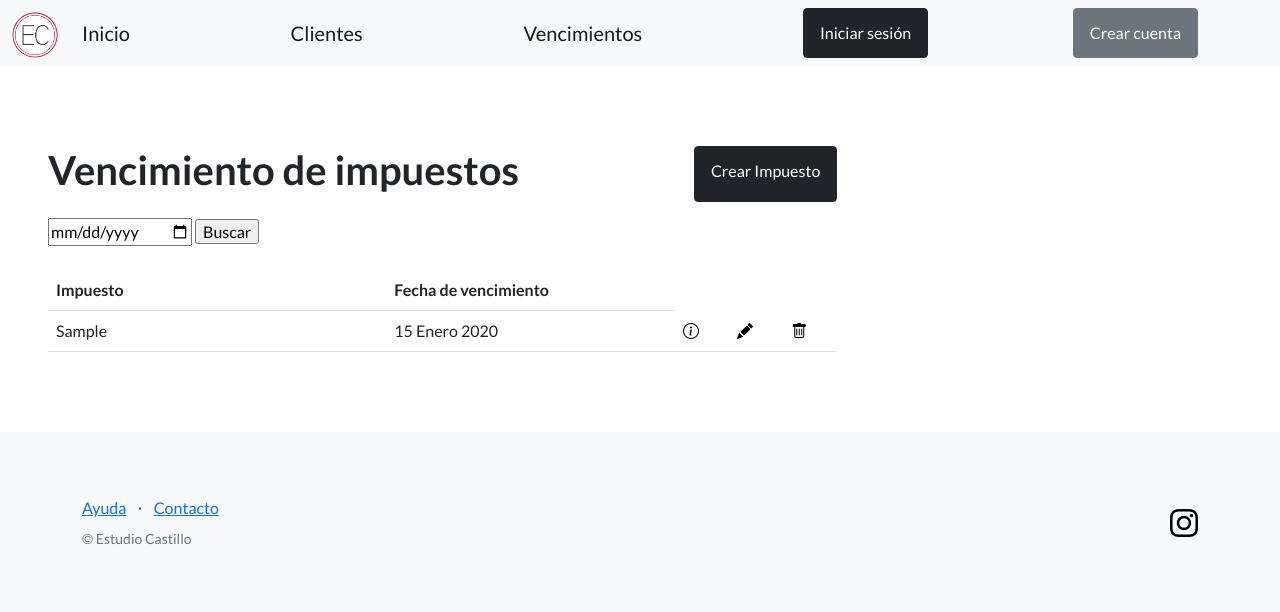
After one commit to stillpoch84/EstudioCastillo, a Django app: page /agenda/vencimientos/ in a window 1280 px wide. The commit adds this page. Shown: the top 612 px of the page. Run offline with Django 4.2, Linux system fonts and the light colour scheme; tables that the repository leaves empty hold one stand-in row (values such as "Sample post"); some libraries are stand-ins or nearby versions.

Commit message:
Renombrado impuesto por vencimiento. Agregado el campo honorarios en Cliente

```diff
--- a/agenda/admin.py
+++ b/agenda/admin.py
@@ -2,6 +2,6 @@ from django.contrib import admin
 
 # Register your models here.
 
-from agenda.models import Impuesto
+from agenda.models import Vencimiento
 
-admin.site.register(Impuesto)
+admin.site.register(Vencimiento)
--- a/agenda/models.py
+++ b/agenda/models.py
@@ -4,7 +4,7 @@ from ckeditor.fields import RichTextField
 from django.core.validators import MinLengthValidator, MaxLengthValidator, RegexValidator
 
 
-class Impuesto(models.Model):
+class Vencimiento(models.Model):
     impuesto = models.CharField(max_length=64, blank=False, null=False)
     fecha_vencimiento = models.DateField(blank=True, null=True)
 
--- /dev/null
+++ b/agenda/templates/agenda/vencimiento_list.html
@@ -0,0 +1,51 @@
+{% extends "app_estudiocastillo/base.html" %}
+
+{% block contenido %}
+<section>
+  <div>
+    <div class="col-md-8 mt-3 left">
+      <div class="d-flex justify-content-between mb-3">
+    <h1>Vencimiento de impuestos</h1>
+    <a href="{% url 'vencimiento_create' %}" class="btn btn-dark">Crear Impuesto</a>
+      </div>
+     <form action="{% url 'vencimiento_search' %}" method="GET">
+      {% csrf_token %}
+      <!--<input name="q" type="text" placeholder="Ingrese palabra clave."> -->
+      <input type="date" value="Buscar">
+      <input type="submit" value="Buscar">
+    </form>
+    <br>
+
+    <table class="table">
+      <tbody>
+        <tr>
+          <th style="min-width: 200px;">Impuesto</th>
+          <th>Fecha de vencimiento</th>
+         </tr>
+        {% for vencimiento in object_list %}
+        <tr>
+          <td>{{ vencimiento.impuesto }}</td>
+          <td>{{ vencimiento.fecha_vencimiento }}</td>
+          <td>
+            <a href="{% url 'ver_vencimiento' vencimiento.id %}">
+            <span class='bi bi-info-circle' style="color: black;"></span>
+            </a>
+          </td>
+          <td>
+            <a href="{% url 'vencimiento_edit' vencimiento.id %}">
+              <span class='bi bi-pencil-fill' style="color: black;"></span>
+            </a>
+          </td>
+          <td>
+            <a href="{% url 'vencimiento_delete' vencimiento.id %}">
+              <i class="bi bi-trash" style="color: black;"></i>
+            </a>
+          </td>
+        </tr>
+        {% endfor %}
+      </tbody>
+    </table>
+
+  </div>
+ </section>
+ {% endblock contenido %}
--- a/agenda/urls.py
+++ b/agenda/urls.py
@@ -2,16 +2,16 @@ from django.contrib import admin
 from django.urls import path
 
 
-from agenda.views import ImpuestoListView, ImpuestoCreateView, BuscarImpuestoView, ImpuestoDetailView, ImpuestoUpdateView, ImpuestoDeleteView
+from agenda.views import VencimientoListView, VencimientoCreateView, BuscarVencimientoView, VencimientoDetailView, VencimientoUpdateView, VencimientoDeleteView
 
 
 urlpatterns = [
-    path('impuestos/', ImpuestoListView.as_view(), name='impuesto_list'),
-    path('crear-impuesto/', ImpuestoCreateView.as_view(), name='impuesto_create'),
-    path('buscar-impuesto/', BuscarImpuestoView.as_view(), name='impuesto_search'),
-    path('impuesto/<int:pk>/', ImpuestoDetailView.as_view(), name='ver_impuesto'),
-    path('editar-impuesto/<int:pk>/', ImpuestoUpdateView.as_view(), name="impuesto_edit"),
-    path('eliminar-impuesto/<int:pk>/', ImpuestoDeleteView.as_view(), name="impuesto_delete"),
+    path('vencimientos/', VencimientoListView.as_view(), name='vencimiento_list'),
+    path('crear-vencimiento/', VencimientoCreateView.as_view(), name='vencimiento_create'),
+    path('buscar-vencimiento/', BuscarVencimientoView.as_view(), name='vencimiento_search'),
+    path('vencimiento/<int:pk>/', VencimientoDetailView.as_view(), name='ver_vencimiento'),
+    path('editar-vencimiento/<int:pk>/', VencimientoUpdateView.as_view(), name="vencimiento_edit"),
+    path('eliminar-vencimiento/<int:pk>/', VencimientoDeleteView.as_view(), name="vencimiento_delete"),
 
 
 
--- a/agenda/views.py
+++ b/agenda/views.py
@@ -6,36 +6,36 @@ from django.contrib.auth.mixins import LoginRequiredMixin
 from django.db.models import Q
 from django import forms
 
-from agenda.models import Impuesto
+from agenda.models import Vencimiento
 
 
-class ImpuestoListView(ListView):
-    model = Impuesto
-    template_name = 'impuestos/impuesto_list.html'
+class VencimientoListView(ListView):
+    model = Vencimiento
+    template_name = 'vencimiento/vencimiento_list.html'
 
-class ImpuestoCreateView(LoginRequiredMixin, CreateView):
-    model = Impuesto
-    fields = ('impuesto', 'fecha_vencimiento')
-    success_url = reverse_lazy('impuesto_list')
+class VencimientoCreateView(LoginRequiredMixin, CreateView):
+    model = Vencimiento
+    fields = ('vencimiento', 'fecha_vencimiento')
+    success_url = reverse_lazy('vencimiento_list')
 
-class BuscarImpuestoView(ListView):
-    model = Impuesto
-    template_name = 'agenda/impuesto_search.html'
+class BuscarVencimientoView(ListView):
+    model = Vencimiento
+    template_name = 'agenda/vencimiento_search.html'
 
     def get_queryset(self):
         query = self.request.GET.get('q')
-        object_list = Impuesto.objects.filter(Q(impuesto__icontains=query))
+        object_list = Vencimiento.objects.filter(Q(impuesto__icontains=query))
         return object_list
 
-class ImpuestoDetailView(LoginRequiredMixin, DetailView):
-    model = Impuesto
-    success_url = reverse_lazy('impuesto_list')
+class VencimientoDetailView(LoginRequiredMixin, DetailView):
+    model = Vencimiento
+    success_url = reverse_lazy('vencimiento_list')
 
-class ImpuestoUpdateView(LoginRequiredMixin, UpdateView):
-    model = Impuesto
+class VencimientoUpdateView(LoginRequiredMixin, UpdateView):
+    model = Vencimiento
     fields = ('impuesto', 'fecha_vencimiento')
-    success_url = reverse_lazy('impuesto_list')
+    success_url = reverse_lazy('vencimiento_list')
 
-class ImpuestoDeleteView(LoginRequiredMixin, DeleteView):
-    model = Impuesto
-    success_url = reverse_lazy('impuesto_list')
+class VencimientoDeleteView(LoginRequiredMixin, DeleteView):
+    model = Vencimiento
+    success_url = reverse_lazy('vencimiento_list')
--- a/app_estudiocastillo/templates/app_estudiocastillo/base.html
+++ b/app_estudiocastillo/templates/app_estudiocastillo/base.html
@@ -30,8 +30,8 @@
             <div class="container">
                 <img src="{% static 'images/estudiologo.gif' %}" alt="Estudio Castillo" class="logo" width=90 height=90>
                 <a class="navbar-brand" href="{% url 'inicio' %}">Inicio</a>
-                <a class="navbar-brand" href="{% url 'lista_clientes' %}">Clientes</a>
-                <a class="navbar-brand" href="{% url 'impuesto_list' %}">Impuestos</a>
+                <a class="navbar-brand" href="{% url 'cliente_list' %}">Clientes</a>
+                <a class="navbar-brand" href="{% url 'vencimiento_list' %}">Vencimientos</a>
                 {% if user.is_authenticated %}
                 <div class="dropdown">
                     <button class="btn btn-secondary dropdown-toggle" type="button" id="dropdownMenuButton1" data-bs-toggle="dropdown" aria-expanded="false">
--- a/app_estudiocastillo/templates/app_estudiocastillo/cliente_form.html
+++ b/app_estudiocastillo/templates/app_estudiocastillo/cliente_form.html
@@ -9,6 +9,6 @@
 </form>
 
 <br>
-<a href="{% url 'lista_clientes' %}">Volver a la lista.</a>
+<a href="{% url 'cliente_list' %}">Volver a la lista.</a>
 
 {% endblock contenido %}
--- a/app_estudiocastillo/urls.py
+++ b/app_estudiocastillo/urls.py
@@ -6,12 +6,12 @@ from app_estudiocastillo.views import ClienteListView, ClienteCreateView, Buscar
 
 
 urlpatterns = [
-    path('clientes/', ClienteListView.as_view(), name='lista_clientes'),
-    path('crear-cliente/', ClienteCreateView.as_view(), name='crear_cliente'),
-    path('buscar-cliente/', BuscarClienteView.as_view(), name='buscar_cliente'),
-    path('clientes/<int:pk>/', ClienteDetailView.as_view(), name='ver_cliente'),
-    path('editar-cliente/<int:pk>/', ClienteUpdateView.as_view(), name="editar_cliente"),
-    path('eliminar-cliente/<int:pk>/', ClienteDeleteView.as_view(), name="eliminar_cliente"),
+    path('clientes/', ClienteListView.as_view(), name='cliente_list'),
+    path('crear-cliente/', ClienteCreateView.as_view(), name='cliente_create'),
+    path('buscar-cliente/', BuscarClienteView.as_view(), name='cliente_search'),
+    path('clientes/<int:pk>/', ClienteDetailView.as_view(), name='cliente_detail'),
+    path('editar-cliente/<int:pk>/', ClienteUpdateView.as_view(), name="cliente_edit"),
+    path('eliminar-cliente/<int:pk>/', ClienteDeleteView.as_view(), name="cliente_delete"),
 
 
 ]
```
Also changed, not shown: agenda/templates/agenda/impuesto_list.html (deleted, +0 -50 lines), app_estudiocastillo/models.py (+11 -0 lines), app_estudiocastillo/templates/app_estudiocastillo/cliente_list.html (added, +72 -0 lines), app_estudiocastillo/templates/app_estudiocastillo/cliente_lista.html (deleted, +0 -70 lines), app_estudiocastillo/views.py (+8 -8 lines), agenda/migrations/0003_rename_impuesto_vencimiento.py (added), agenda/templates/agenda/vencimiento_confirm_delete.html (renamed from agenda/templates/agenda/impuesto_confirm_delete.html), agenda/templates/agenda/vencimiento_form.html (renamed from agenda/templates/agenda/impuesto_form.html), app_estudiocastillo/migrations/0003_cliente_honorarios.py (added), media/avatares/Mendoza_nnMnZBK.png (added).
